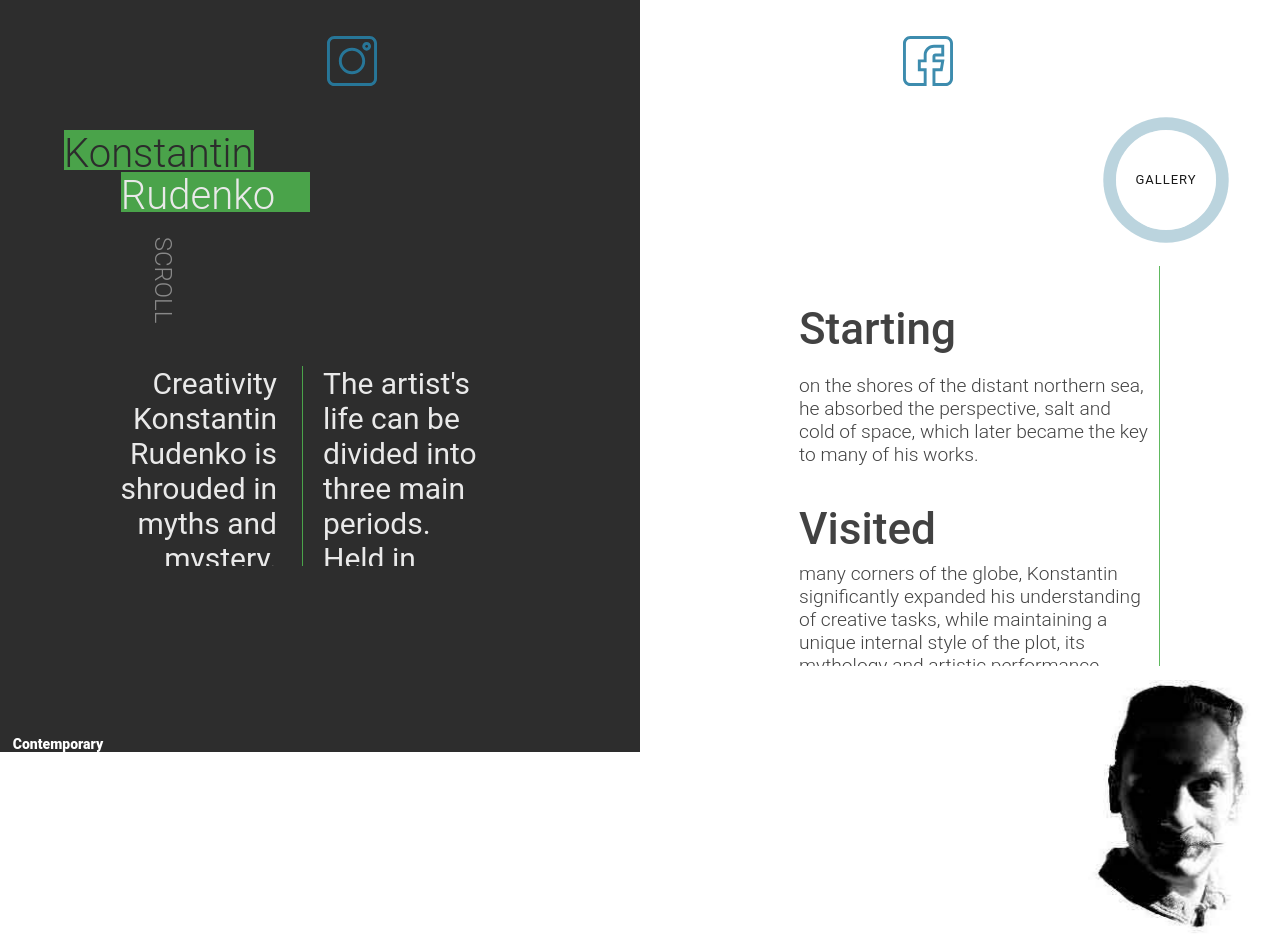
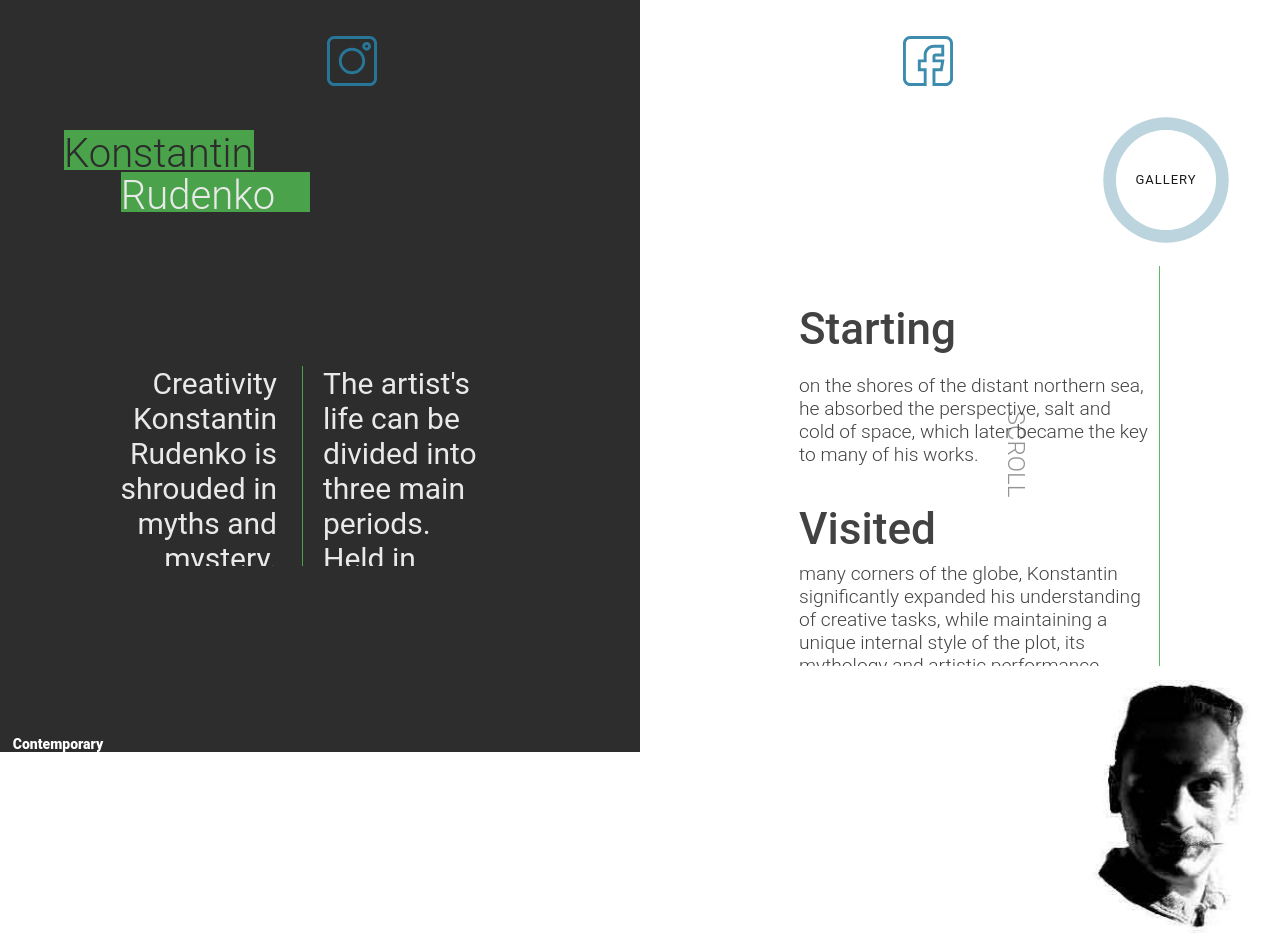
Before and after one commit to dreamchasersuon/art-website, a PHP site: page /home.html in a window 1280 px wide. Run offline with PHP 8.4, Linux system fonts and the light colour scheme.

Commit message:
Positioning scroll pointer

```diff
--- a/home.html
+++ b/home.html
@@ -275,14 +275,14 @@
                     </span>
               </section>
           </article>
-          <div class="scroll-pointer">
-            scroll
-          </div>
         </div>
       </main>
       <div class="artist-title">Contemporary<br>Russian Artist,<br> Moscow</div>
     </div>
     <div class="white">
+      <div class="scroll-pointer">
+        scroll
+      </div>
       <div class="photo">
         <a href="https://www.facebook.com/profile.php?id=100005225081366&ref=br_rs" target="_blank">
           <img src="src/kostyaWhite2.jpg" alt="U-ups, there is the Artist?">
--- a/style.css
+++ b/style.css
@@ -138,6 +138,8 @@ main {
 	color:rgba(148, 148, 148, 1);
 	transform: rotate(90deg);
 	text-transform: uppercase;
+	left: 76%;
+	top: 55%;
 }
 h2 {
 	font-size:44px;
```
